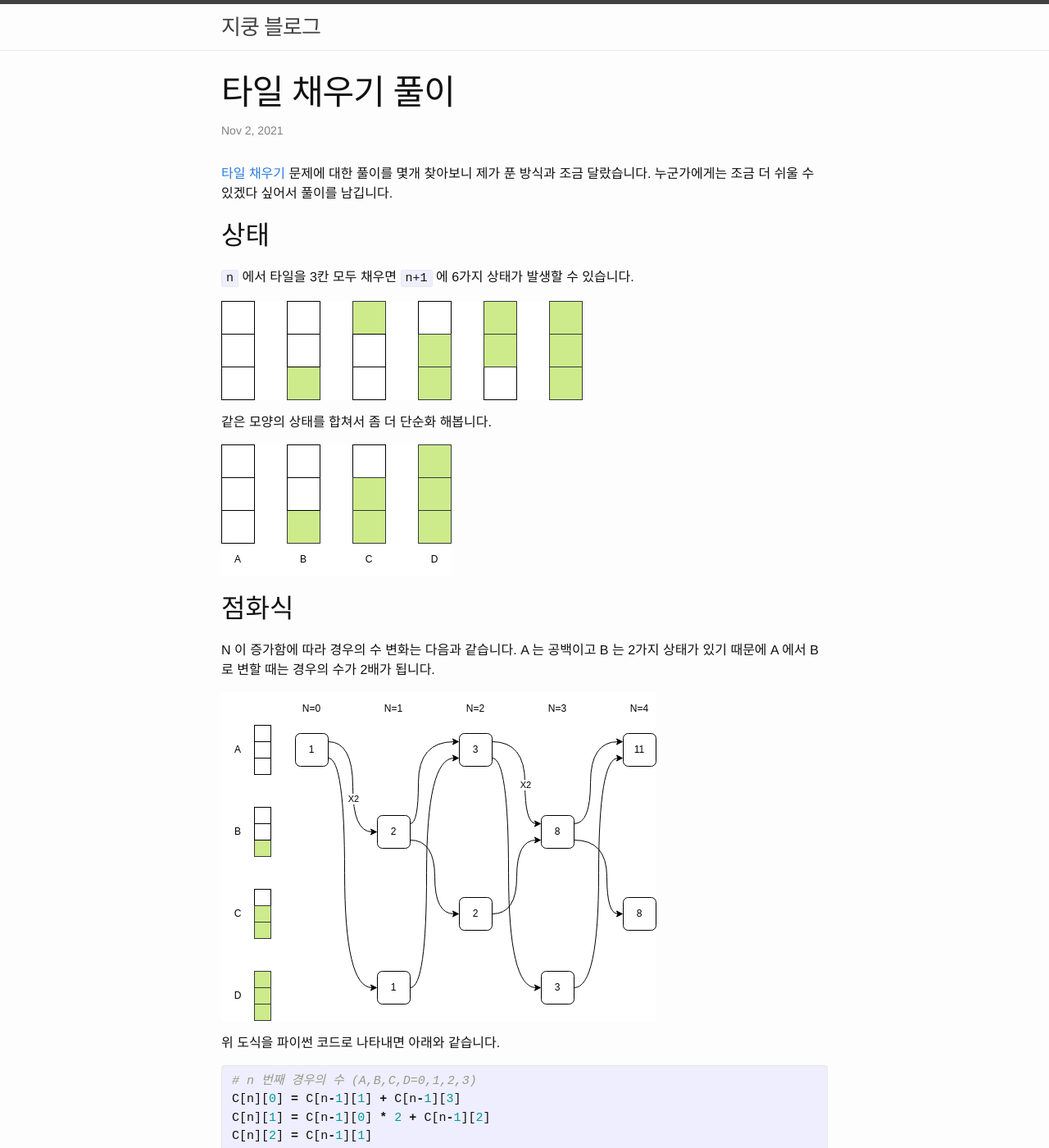
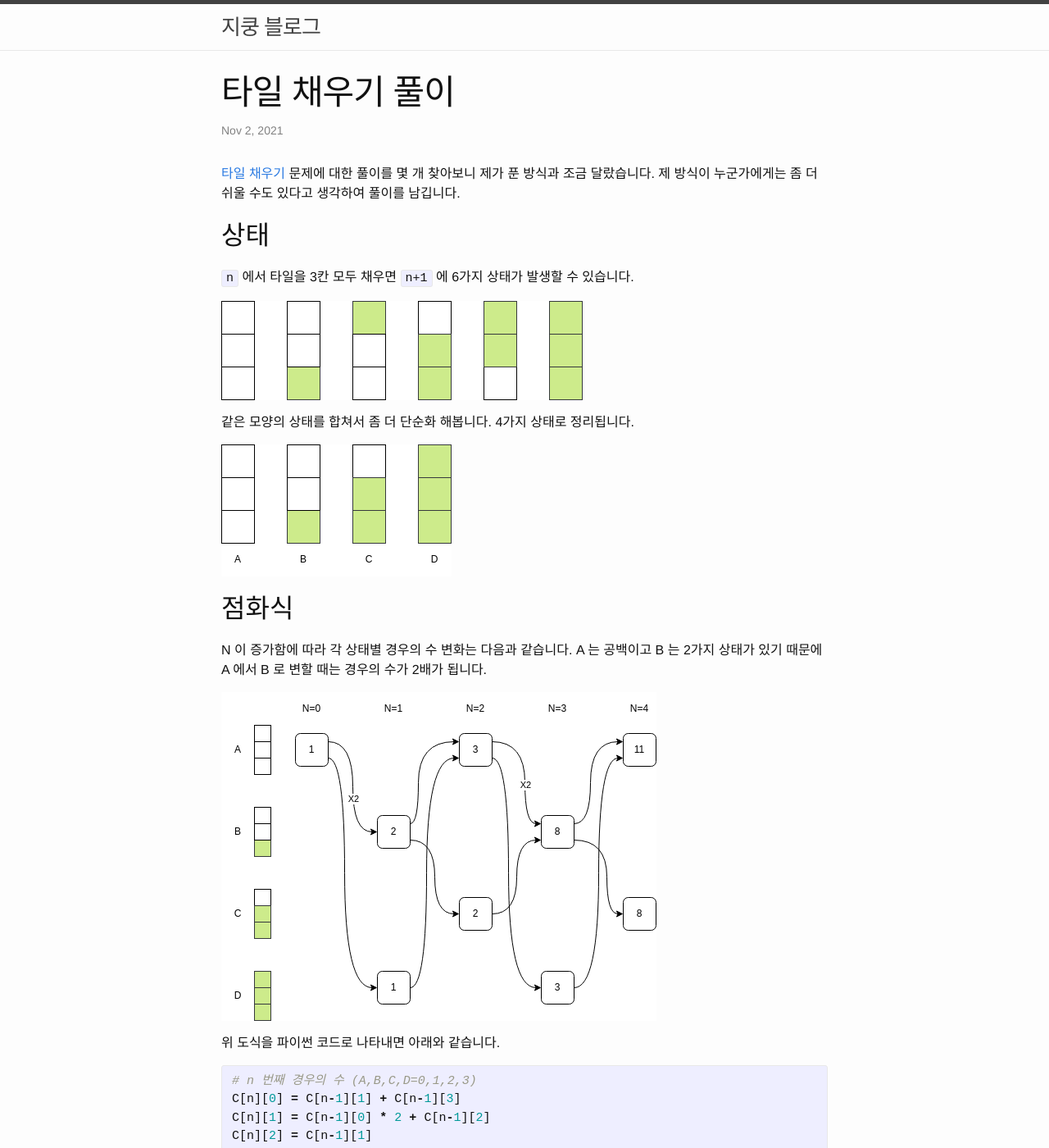
Before and after one commit to jihunleekr/jihunleekr.github.io, a Jekyll site: the page built from _posts/2021-11-03-Tri-Tiling-Solution.markdown, in a window 1280 px wide and 1400 px high. Shown: the whole window at 82% size. Built offline with Jekyll 4.4.1, drawn with Linux system fonts in a browser that asks for light colours; some of the changed text lies outside the part shown.

Commit message:
문구 가다듬기

```diff
--- a/_posts/2021-11-03-Tri-Tiling-Solution.markdown
+++ b/_posts/2021-11-03-Tri-Tiling-Solution.markdown
@@ -6,8 +6,8 @@ categories: algorithm
 ---
 
 [타일 채우기](https://www.acmicpc.net/problem/2133)
-문제에 대한 풀이를 몇개 찾아보니 제가 푼 방식과 조금 달랐습니다.
-누군가에게는 조금 더 쉬울 수 있겠다 싶어서 풀이를 남깁니다.
+문제에 대한 풀이를 몇 개 찾아보니 제가 푼 방식과 조금 달랐습니다.
+제 방식이 누군가에게는 좀 더 쉬울 수도 있다고 생각하여 풀이를 남깁니다.
 
 ## 상태
 
@@ -15,13 +15,13 @@ categories: algorithm
 
 ![타일채우기](/img/tri-tiling-solution/tri-tiling-solution-state-1.svg)
 
-같은 모양의 상태를 합쳐서 좀 더 단순화 해봅니다.
+같은 모양의 상태를 합쳐서 좀 더 단순화 해봅니다. 4가지 상태로 정리됩니다.
 
 ![타일채우기](/img/tri-tiling-solution/tri-tiling-solution-state-2.svg)
 
 ## 점화식
 
-N 이 증가함에 따라 경우의 수 변화는 다음과 같습니다.
+N 이 증가함에 따라 각 상태별 경우의 수 변화는 다음과 같습니다.
 A 는 공백이고 B 는 2가지 상태가 있기 때문에
 A 에서 B 로 변할 때는 경우의 수가 2배가 됩니다.
 
@@ -37,7 +37,7 @@ C[n][2] = C[n-1][1]
 C[n][3] = C[n-1][0]
 {% endhighlight %}
 
-홀수 상태를 제거하면 코드가 더욱 간단해집니다.
+홀수 과정을 제거하면 코드가 더욱 간단해집니다.
 {% highlight python %}
 a, c = a * 3 + c, a * 2 + c
 {% endhighlight %}
```
